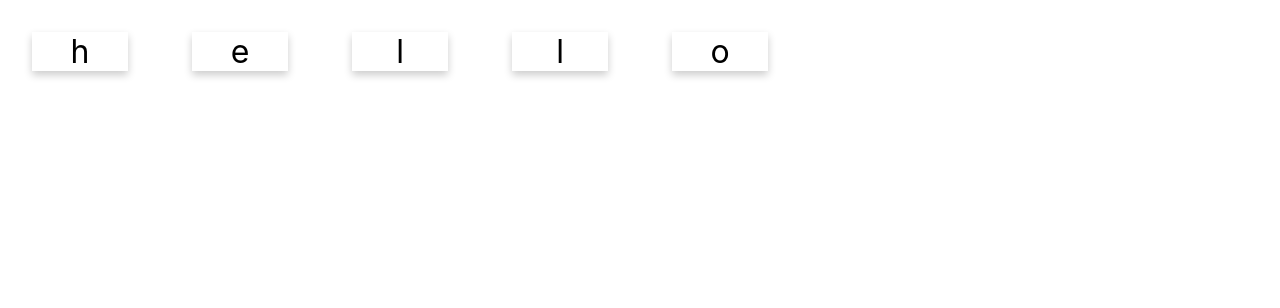
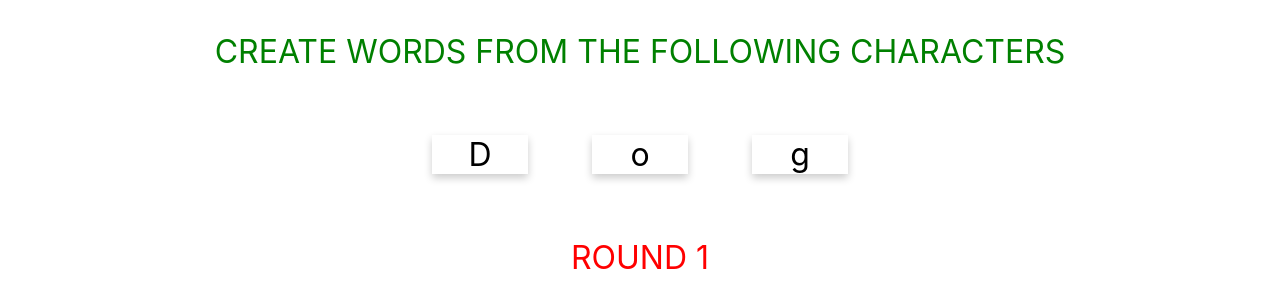
Before and after one commit to poramet260241/card-game, a React (Create React App) app: page / in a window 1280 px wide. Shown: the top 308 px of the page. Built offline with nearby package versions, Linux system fonts and the light colour scheme.

Commit message:
add new word and change color

```diff
--- a/src/App.css
+++ b/src/App.css
@@ -32,6 +32,20 @@
  }
 
  .activeCard {
-  color: red;
-  background: pink;
+  color:sienna;
+  background: sandybrown;
  }
+
+ .Title {
+   font-size: 5em;
+ }
+
+ .Description{
+   font-size: 2em;
+   color: green;
+ }
+
+ .Status{
+   font-size: 2em;
+   color: red;
+ }
--- a/src/App.js
+++ b/src/App.js
@@ -2,12 +2,15 @@ import React, { Component } from 'react';
 import './App.css';
 import WordCard from "./WordCard";
 
-const word = "Hello";
+const word = ["Dog", "Apple", "Computer", "Congratulations"];
 class App extends Component {
   render() {
+
     return (
-    <div>
-    <WordCard value="hello"/>
+    <div className = 'App'>
+        <p className = 'Description'>CREATE WORDS FROM THE FOLLOWING CHARACTERS</p>
+        <WordCard value={word[Math.floor((Math.random() * 4))]}/>
+        <p className = 'Status'>ROUND 1</p>
     </div>
     );
    }
```
